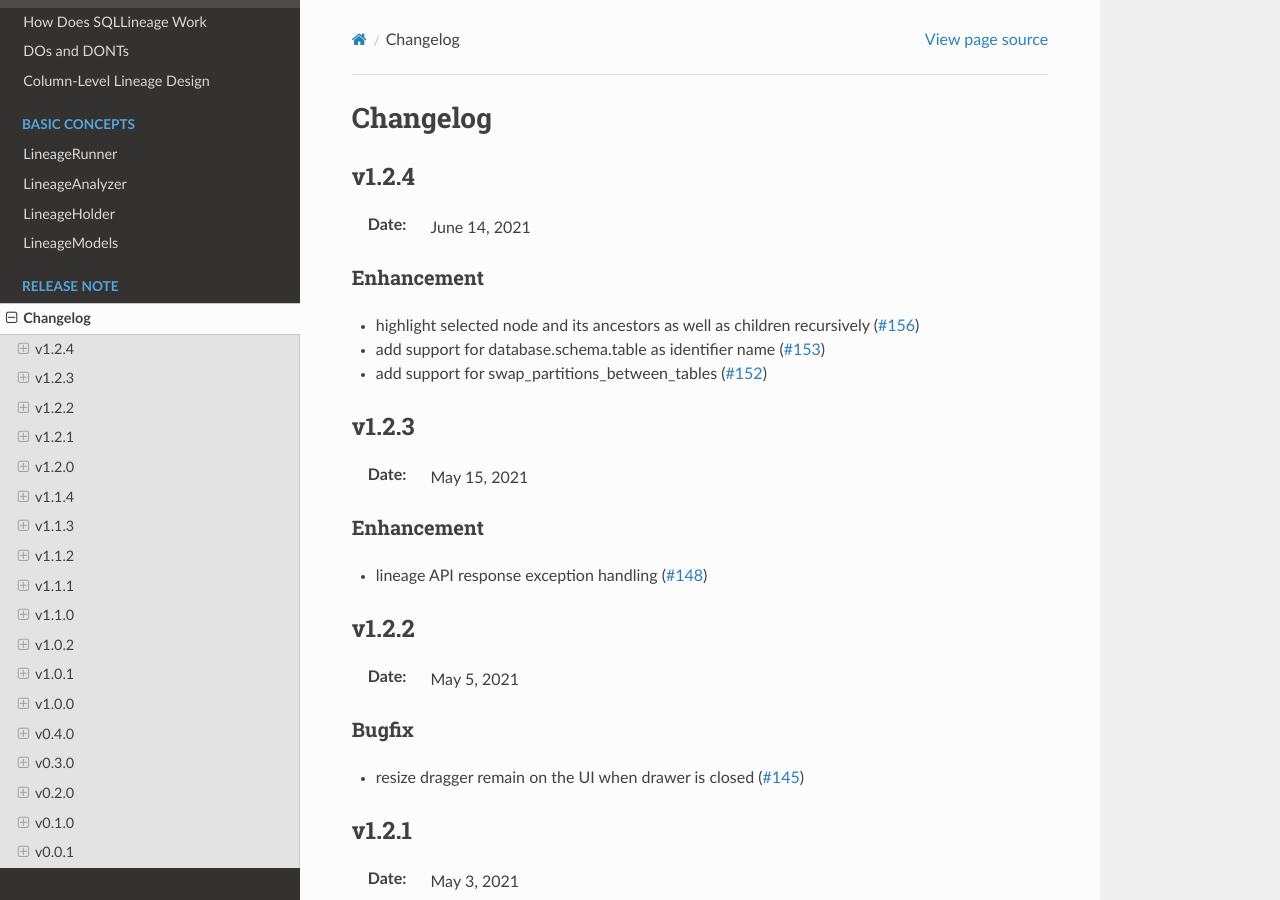
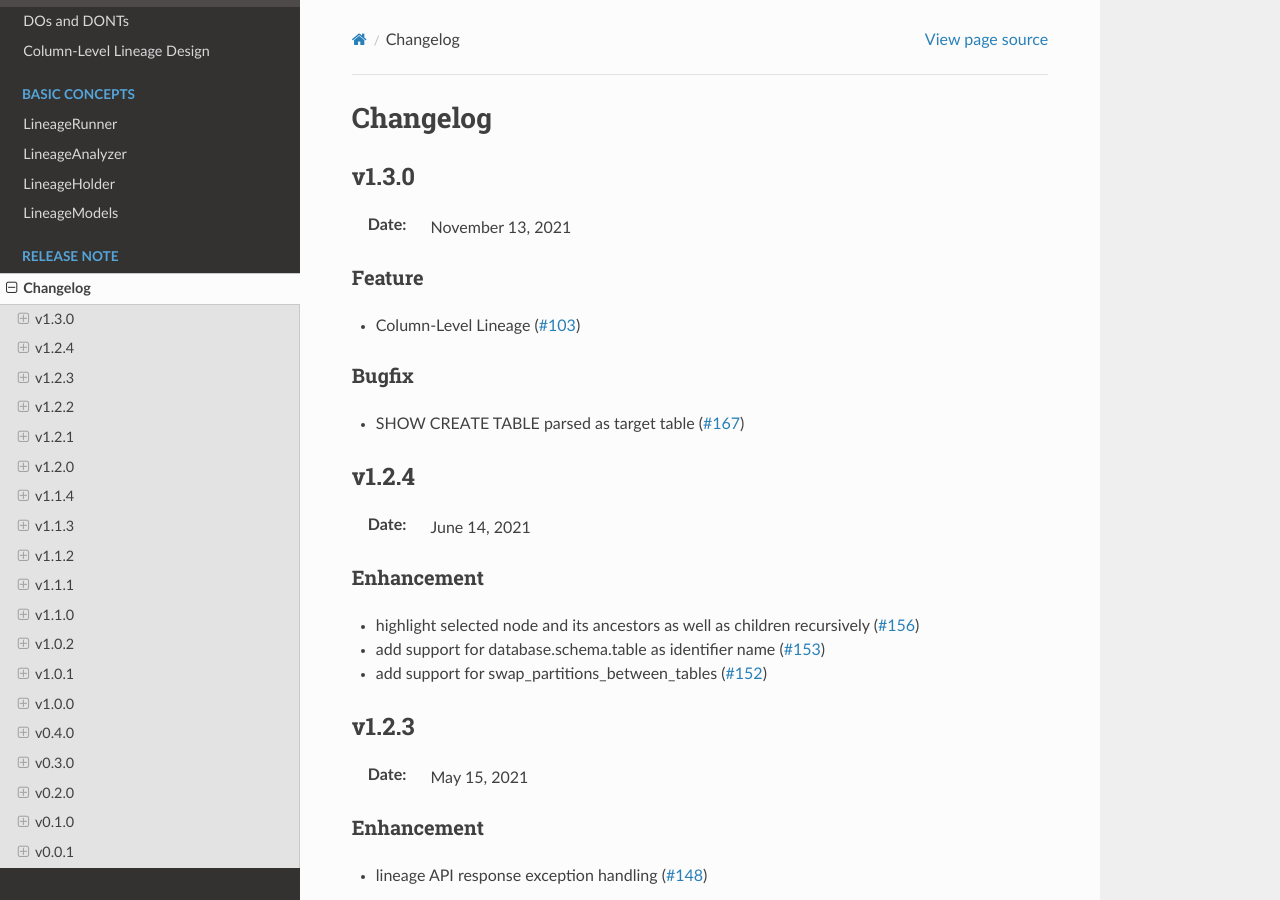
Before and after one commit to reata/sqllineage, a Sphinx documentation site: the page built from docs/release_note/changelog.rst, in a window 1280 px wide and 900 px high. Built offline with Sphinx 7.4.7 and the Read the Docs theme 2.0.0, drawn with Linux system fonts in a browser that asks for light colours.

Commit message:
chore: bump version to 1.3.0

```diff
--- a/docs/release_note/changelog.rst
+++ b/docs/release_note/changelog.rst
@@ -1,6 +1,18 @@
 *********
 Changelog
 *********
+
+v1.3.0
+======
+:Date: November 13, 2021
+
+Feature
+-------------
+* Column-Level Lineage  (`#103 <https://github.com/reata/sqllineage/issues/103>`_)
+
+Bugfix
+-------------
+* SHOW CREATE TABLE parsed as target table  (`#167 <https://github.com/reata/sqllineage/issues/167>`_)
 
 v1.2.4
 ======
--- a/sqllineage/__init__.py
+++ b/sqllineage/__init__.py
@@ -2,7 +2,7 @@ import logging.config
 import os
 
 NAME = "sqllineage"
-VERSION = "1.2.4"
+VERSION = "1.3.0"
 DEFAULT_LOGGING = {
     "version": 1,
     "disable_existing_loggers": False,
```
Also changed, not shown: 2 other files.
